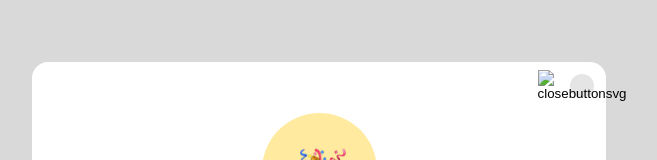
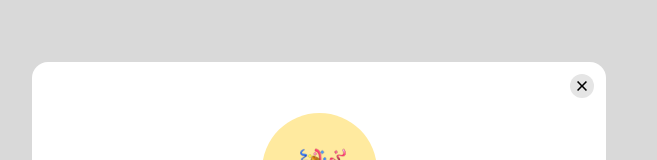
Before and after one commit to giorgijintcharadze/Homework-8, a plain HTML site: page index.html in a window 1280 px wide. Both pictures are taken after a click on the button "click me!". Shown: the part 157-317 px from the top of the page, without its empty margins (321-978 px from the left). Drawn offline with Linux system fonts and the light colour scheme.

Commit message:
bug fixed

```diff
--- a/index.html
+++ b/index.html
@@ -16,10 +16,7 @@
     <button class="startbtn" id="startupbtn">click me!</button>
     <div class="container" id="mycontainer">
       <button class="closebtn" id="myclosebtn">
-        <img
-          src="./assets/images/vectors/closebutton.svg"
-          alt="closebuttonsvg"
-        />
+        <img src="./assets/vectors/closebutton.svg" alt="closebuttonsvg" />
       </button>
       <div class="iconBox">
         <img src="./assets/images/Icon (1).png" alt="icon" />
```
